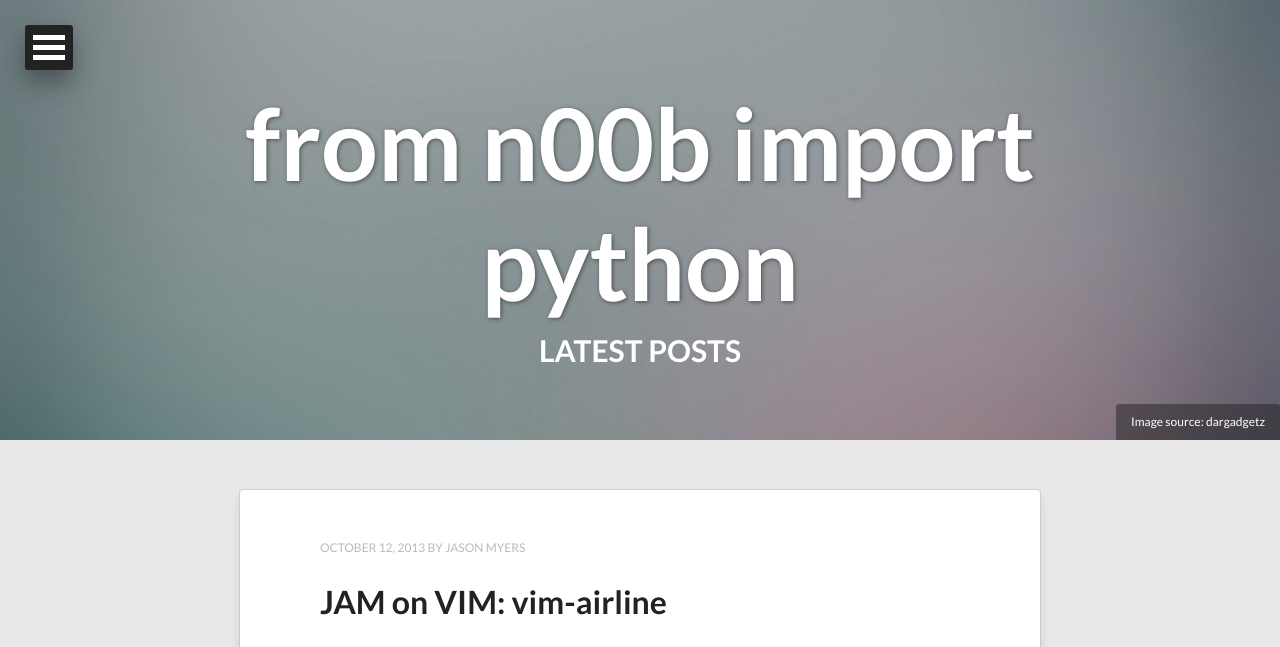
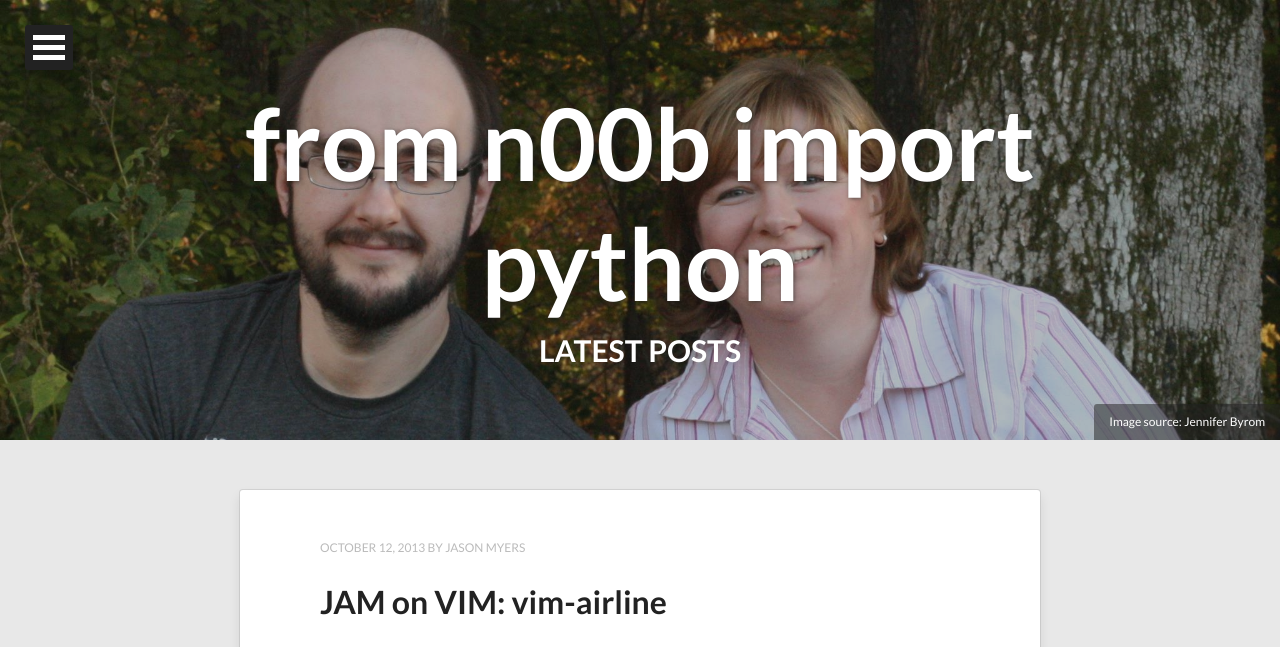
Before and after one commit to jasonamyers/jasonamyers.github.com, a Jekyll site: the page built from index.html, in a window 1280 px wide. Shown: the top 647 px of the page. Built offline with Jekyll 4.4.1, drawn with Linux system fonts in a browser that asks for light colours; nearby versions of some CDN libraries; the list of posts is cut into pages by our own code; grey boxes are pictures that could not be loaded.

Commit message:
Adding different header
Signed-off-by: Jason Myers <jason@jasonamyers.com>

```diff
--- a/index.html
+++ b/index.html
@@ -4,9 +4,9 @@
 description: "Describe this nonsense."
 tags: [Jekyll, theme, themes, responsive, blog, modern]
 image:
-  feature: abstract-1.jpg
-  credit: dargadgetz
-  creditlink: http://www.dargadgetz.com/ios-7-abstract-wallpaper-pack-for-iphone-5-and-ipod-touch-retina/
+  feature: header.jpg
+  credit: Jennifer Byrom
+  creditlink: https://www.facebook.com/byromjennifer?fref=ts
 ---
 
 {% for post in paginator.posts %}
```
Also changed, not shown: images/header.jpg (added).
